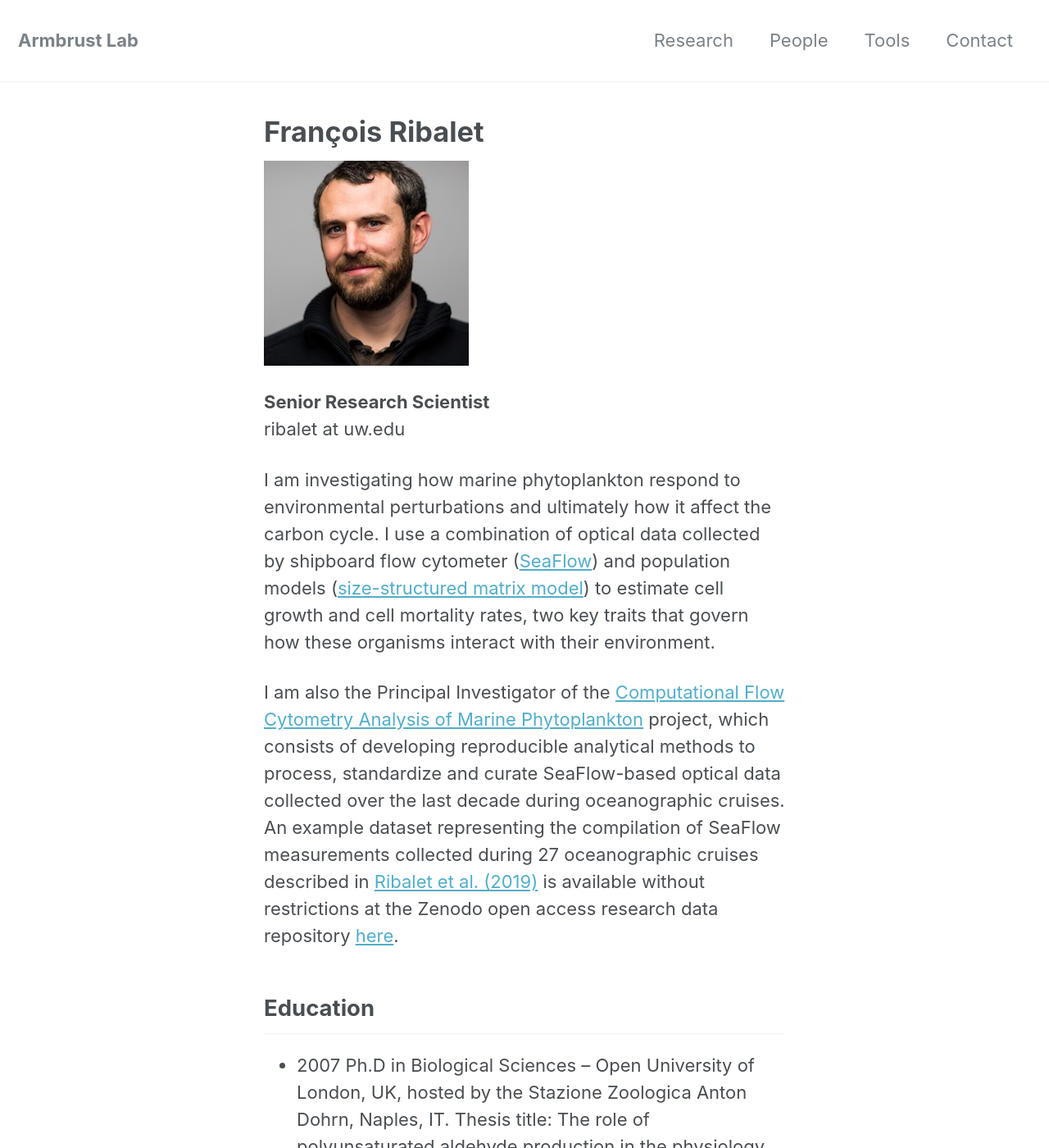
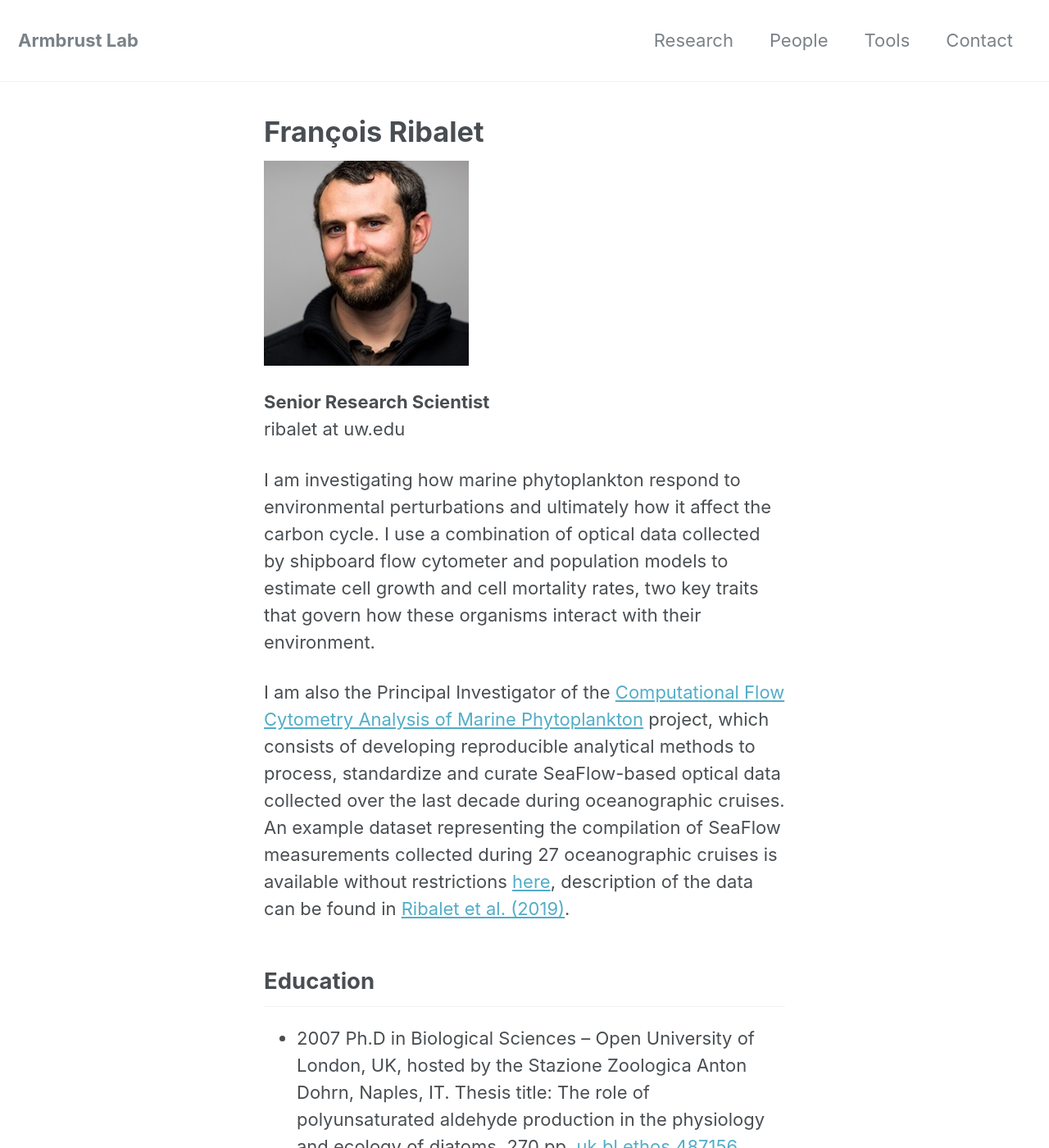
Before and after one commit to armbrustlab/armbrustlab.github.io, a Jekyll site: the page built from collections/_people/ribalet.md, in a window 1280 px wide and 1400 px high. Shown: the whole window at 82% size. Built offline with Jekyll 4.4.1, drawn with Linux system fonts in a browser that asks for light colours; nearby versions of some CDN libraries.

Commit message:
fix typos

```diff
--- a/collections/_people/ribalet.md
+++ b/collections/_people/ribalet.md
@@ -6,9 +6,9 @@ title: François Ribalet
 **Senior Research Scientist**
 ribalet at uw.edu
 
-I am investigating how marine phytoplankton respond to environmental perturbations and ultimately how it affect the carbon cycle. I use a combination of optical data collected by shipboard flow cytometer ([SeaFlow](https://doi.org/10.4319/lom.2011.9.466)) and population models ([size-structured matrix model](https://github.com/armbrustlab/ssPopModel)) to estimate cell growth and cell mortality rates, two key traits that govern how these organisms interact with their environment.
+I am investigating how marine phytoplankton respond to environmental perturbations and ultimately how it affect the carbon cycle. I use a combination of optical data collected by shipboard flow cytometer and population models to estimate cell growth and cell mortality rates, two key traits that govern how these organisms interact with their environment.
 
-I am also the Principal Investigator of the [Computational Flow Cytometry Analysis of Marine Phytoplankton]({% link _tools/seaflow.md %}) project, which consists of developing reproducible analytical methods to process, standardize and curate SeaFlow-based optical data collected over the last decade during oceanographic cruises. An example dataset representing the compilation of SeaFlow measurements collected during 27 oceanographic cruises described in [Ribalet et al. (2019)](http://doi.org/10.5281/zenodo.2678021) is available without restrictions at the Zenodo open access research data repository [here](http://doi.org/10.5281/zenodo.2678021).
+I am also the Principal Investigator of the [Computational Flow Cytometry Analysis of Marine Phytoplankton]({% link _tools/seaflow.md %}) project, which consists of developing reproducible analytical methods to process, standardize and curate SeaFlow-based optical data collected over the last decade during oceanographic cruises. An example dataset representing the compilation of SeaFlow measurements collected during 27 oceanographic cruises is available without restrictions [here](http://doi.org/10.5281/zenodo.2678021), description of the data can be found in [Ribalet et al. (2019)](http://doi.org/10.5281/zenodo.2678021).
 
 ## Education
 * 2007 Ph.D in Biological Sciences – Open University of London, UK, hosted by the Stazione Zoologica Anton Dohrn, Naples, IT. Thesis title: The role of polyunsaturated aldehyde production in the physiology and ecology of diatoms, 270 pp. [uk.bl.ethos.487156.](http://ethos.bl.uk/OrderDetails.do?uin=uk.bl.ethos.487156)
```
Also changed, not shown: collections/_tools/seaflow.md (+1 -4 lines).
